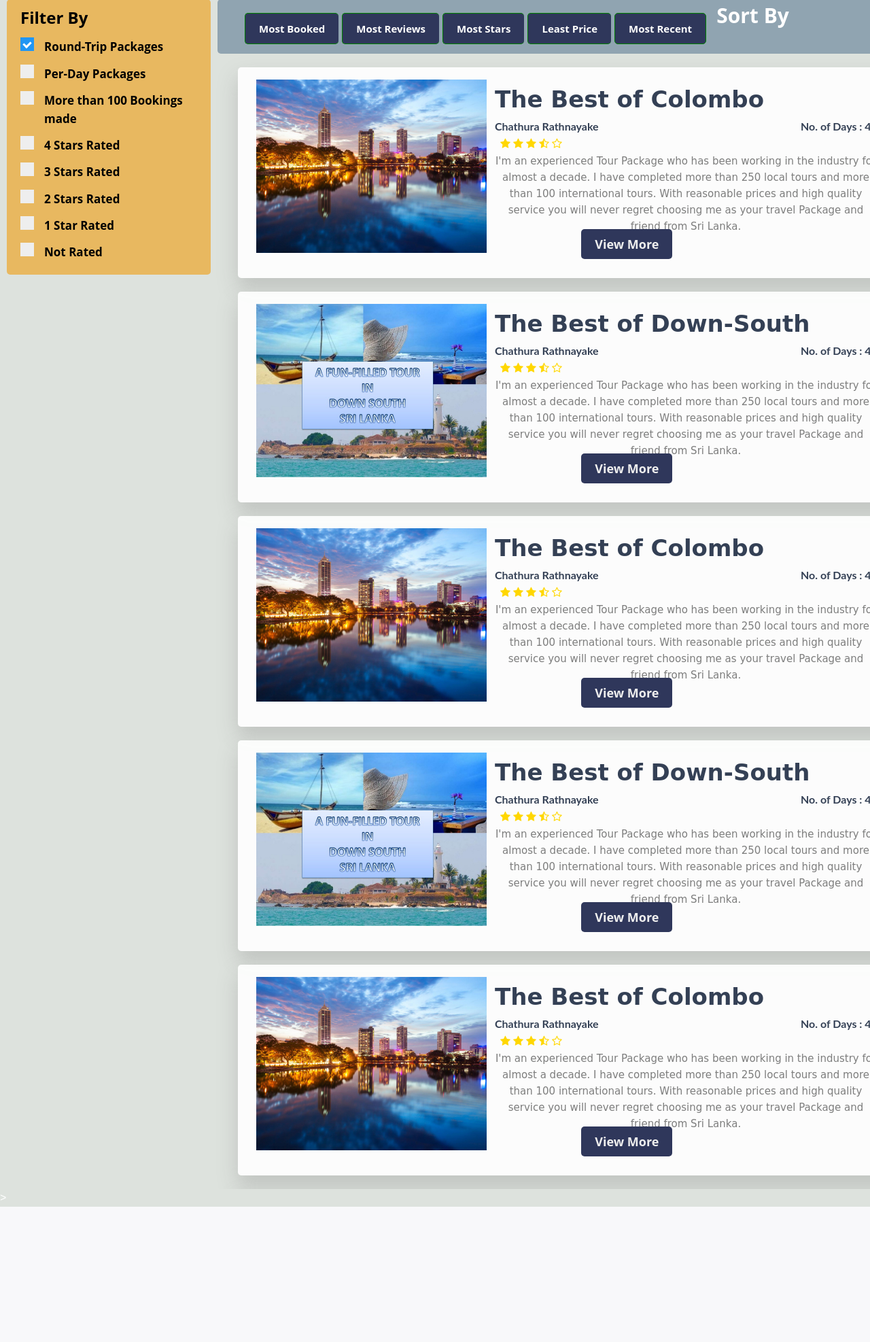
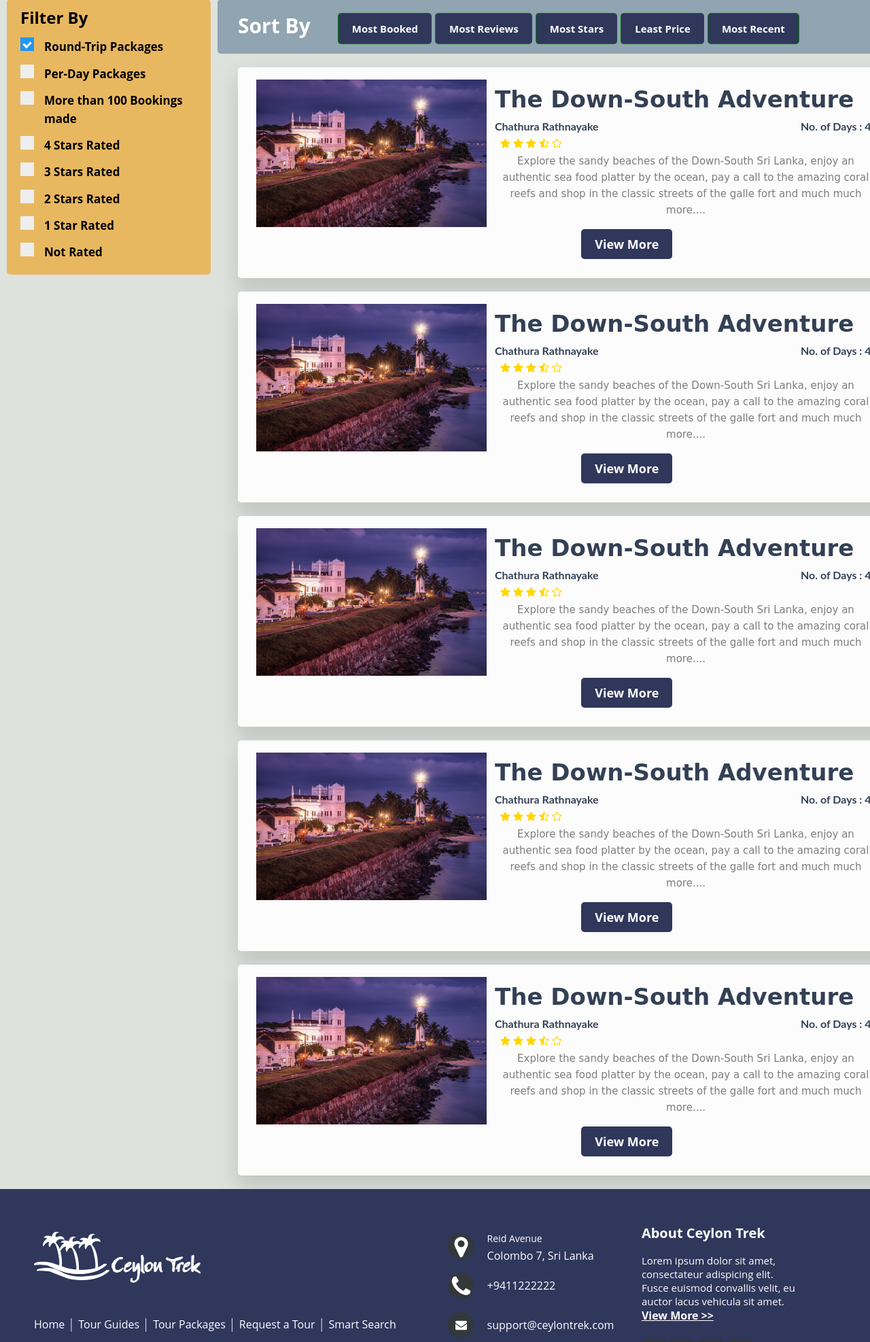
Before and after one commit to Tour-Guide-Project/ceylontrek-3TIER, a PHP site: page /ceylontrek-3tier/tourPackageResults.php in a window 1280 px wide. Shown: the part 131-2105 px from the top of the page at 68% size. Before the commit the page ends 1906 px from the top, so only its background shows below. Run offline with PHP 8.4, Linux system fonts and the light colour scheme.

Commit message:
dinendra : linked pages

```diff
--- a/resources/css/tourGuideSearchResults.css
+++ b/resources/css/tourGuideSearchResults.css
@@ -150,10 +150,12 @@
 
             .sortby h2 {
                 /* font-family: lato; */
-                margin-top: 25px;
-                margin-left: 10px;
+                margin-top: 15px;
+                margin-left: 30px;
                 font-weight: 5px;
                 font-size: 30px;
+                float: left;
+                margin-right: px;
             }
 
             .tourGuide {
--- a/view/Guide_all_reviews.php
+++ b/view/Guide_all_reviews.php
@@ -15,8 +15,8 @@
 <?php include('../view/top_bar.php'); ?>
  <div class="wrapper">
       <div class="split_left" >
-           <img src="../resources/img/reviewimg.jpg">
-           <h3>Guide name</h3>
+           <img src="../resources/img/guide/1.jpg"">
+           <h3>Chathura Rathnayake</h3>
       </div><!--split_left-->
 
 
--- a/view/Guide_search_page.php
+++ b/view/Guide_search_page.php
@@ -33,7 +33,7 @@
    				<input class="search numoftourist" type="text" name="numoftourist" id="" placeholder="Number_Of_Tourist">
 
 
-   				<button class="Search-btn" type="button">SEARCH</button>
+   				<button class="Search-btn" type="button"><a style="color:white; text-decoration:none;" href='tourGuideSearchResults.php'>SEARCH</a></button>
 
                <br><br>
 
@@ -50,7 +50,7 @@
 
                </div><!--check-box-->
                  <br><br><br><br>
-                 <button class="seeall-button">SEE ALL Guides</button>
+                 <button class="seeall-button"><a style="color:white; text-decoration:none;" href='tourGuideSearchResults.php'>SEE ALL Guides</a></button>
       	</div><!--form-box-->
 
 
--- a/view/SmartSearchCriteriaSelection.php
+++ b/view/SmartSearchCriteriaSelection.php
@@ -15,7 +15,7 @@
 
 	<div class="con">
 
-		<button class="searchButton">Search</button>
+		<button class="searchButton"><a style="color:white; text-decoration:none;" href='SmartSearchResultsPage.php'>Search</a></button>
 
 		<div class="boxOutdoor clearfix">
 
--- a/view/package_review.php
+++ b/view/package_review.php
@@ -14,9 +14,9 @@
 <?php include('../view/top_bar.php'); ?>
  <div class="wrapper">
       <div class="split_left" >
-           <img src="../resources/img/reviewimg.jpg">
-           <h3>Guide name</h3>
-           <h3>Package name</h3>
+           <img src="../resources/img/guide/1.jpg">
+           <h3>Chathura Rathnayake</h3>
+           <h3>The DownSouth Adventure</h3>
       </div><!--split_left-->
 
 
--- a/view/package_search_page.php
+++ b/view/package_search_page.php
@@ -33,7 +33,7 @@
    				<input class="search numoftourist" type="text" name="numoftourist" id="" placeholder="Number_Of_Tourist">
 
 
-   				<button class="Search-btn" type="button">SEARCH</button>
+   				<button class="Search-btn" type="button"><a style="color:white; text-decoration:none;" href='tourPackageResults.php'>SEARCH</a></button>
 
                <br><br>
 
@@ -47,7 +47,7 @@
 
                </div><!--check-box-->
                  <br><br><br><br>
-                 <button class="seeall-button">SEE ALL PACKAGES</button>
+                 <button class="seeall-button"><a style="color:white; text-decoration:none;" href='tourPackageResults.php'>SEE ALL PACKAGES</a></button>
       	</div><!--form-box-->
 
 
--- a/view/tourPackage.php
+++ b/view/tourPackage.php
@@ -64,7 +64,7 @@
           <a href="url" class="viewmore">View More....</a>
           </div>
 
-          <button class="loginbutton" style="width:200px; margin-right:60px"><span>View All Reviews</span></button>
+          <button class="loginbutton" style="width:200px; margin-right:60px"><span><a style="color:white; text-decoration:none;" href='package_review.php'>View All Reviews</span></button>
 
 
 
--- a/view/tourPackageResults.php
+++ b/view/tourPackageResults.php
@@ -79,7 +79,7 @@
             <div class="package-details">
 
                 <!-- 	Package Name -->
-                <h1>The Best of Colombo</h1>
+                <h1>The Down-South Adventure</h1>
                 <h4 style ="float:left">Chathura Rathnayake</h4>
                 <h4 style="padding-left:450px">No. of Days : 4</h4>
 
@@ -94,8 +94,7 @@
 
                 <!-- Package bio -->
                 <p class="information">
-                    I'm an experienced Tour Package who has been working in the industry for almost a decade. I have completed more than 250 local tours and more than 100 international tours. With reasonable prices and high quality service you will never regret choosing me
-                    as your travel Package and friend from Sri Lanka.
+                   Explore the sandy beaches of the Down-South Sri Lanka, enjoy an authentic sea food platter by the ocean, pay a call to the amazing coral reefs and shop in the classic streets of the galle fort and much much more....
                 </p>
 
 
@@ -104,64 +103,7 @@
                 <div class="packagecontrol">
 
                     <!-- Start Button buying -->
-                    <button class="btn"><span> View More</span>
-
-         </button>
-                    <!-- End Button buying -->
-
-                </div>
-
-            </div>
-
-            <!-- 	End	Package details   -->
-
-
-
-            <!-- 	Start Package image & Information -->
-
-            <div class="package-image">
-
-                <img src="../resources/img/Packageresult/1.jpg" alt="Omar Dsoky">
-
-            </div>
-            <!--  End Package image  -->
-
-
-        </div>
-        <!-- tourPackage1 -->
-
-        <div class="tourPackage">
-
-            <!-- Start	Package details -->
-            <div class="package-details">
-
-                <!-- 	Package Name -->
-                <h1>The Best of Down-South</h1>
-                <h4 style ="float:left">Chathura Rathnayake</h4>
-                <h4 style="padding-left:450px">No. of Days : 4</h4>
-
-                <span class="hint-star star" >
-            <i class="fa fa-star" aria-hidden="true"></i>
-            <i class="fa fa-star" aria-hidden="true"></i>
-            <i class="fa fa-star" aria-hidden="true"></i>
-            <i class="fa fa-star-half-o" aria-hidden="true"></i>
-            <i class="fa fa-star-o" aria-hidden="true"></i>
-          </span>
-
-
-                <!-- Package bio -->
-                <p class="information">
-                    I'm an experienced Tour Package who has been working in the industry for almost a decade. I have completed more than 250 local tours and more than 100 international tours. With reasonable prices and high quality service you will never regret choosing me
-                    as your travel Package and friend from Sri Lanka.
-                </p>
-
-
-
-                <!-- 		Control -->
-                <div class="packagecontrol">
-
-                    <!-- Start Button buying -->
-                    <button class="btn"><span> View More</span>
+                    <button class="btn"><a style="color:white; text-decoration:none;" href='tourPackage.php'><span> View More</span></a>
 
          </button>
                     <!-- End Button buying -->
@@ -185,7 +127,7 @@
 
 
         </div>
-        <!-- tourPackage2 -->
+        <!-- tourPackage1 -->
 
         <div class="tourPackage">
 
@@ -193,7 +135,7 @@
 <div class="package-details">
 
     <!-- 	Package Name -->
-    <h1>The Best of Colombo</h1>
+    <h1>The Down-South Adventure</h1>
     <h4 style ="float:left">Chathura Rathnayake</h4>
     <h4 style="padding-left:450px">No. of Days : 4</h4>
 
@@ -208,8 +150,7 @@
 
     <!-- Package bio -->
     <p class="information">
-        I'm an experienced Tour Package who has been working in the industry for almost a decade. I have completed more than 250 local tours and more than 100 international tours. With reasonable prices and high quality service you will never regret choosing me
-        as your travel Package and friend from Sri Lanka.
+       Explore the sandy beaches of the Down-South Sri Lanka, enjoy an authentic sea food platter by the ocean, pay a call to the amazing coral reefs and shop in the classic streets of the galle fort and much much more....
     </p>
 
 
@@ -218,64 +159,7 @@
     <div class="packagecontrol">
 
         <!-- Start Button buying -->
-        <button class="btn"><span> View More</span>
-
-</button>
-        <!-- End Button buying -->
-
-    </div>
-
-</div>
-
-<!-- 	End	Package details   -->
-
-
-
-<!-- 	Start Package image & Information -->
-
-<div class="package-image">
-
-    <img src="../resources/img/Packageresult/1.jpg" alt="Omar Dsoky">
-
-</div>
-<!--  End Package image  -->
-
-
-</div>
-<!-- tourPackage1 -->
-
-<div class="tourPackage">
-
-<!-- Start	Package details -->
-<div class="package-details">
-
-    <!-- 	Package Name -->
-    <h1>The Best of Down-South</h1>
-    <h4 style ="float:left">Chathura Rathnayake</h4>
-    <h4 style="padding-left:450px">No. of Days : 4</h4>
-
-    <span class="hint-star star" >
-<i class="fa fa-star" aria-hidden="true"></i>
-<i class="fa fa-star" aria-hidden="true"></i>
-<i class="fa fa-star" aria-hidden="true"></i>
-<i class="fa fa-star-half-o" aria-hidden="true"></i>
-<i class="fa fa-star-o" aria-hidden="true"></i>
-</span>
-
-
-    <!-- Package bio -->
-    <p class="information">
-        I'm an experienced Tour Package who has been working in the industry for almost a decade. I have completed more than 250 local tours and more than 100 international tours. With reasonable prices and high quality service you will never regret choosing me
-        as your travel Package and friend from Sri Lanka.
-    </p>
-
-
-
-    <!-- 		Control -->
-    <div class="packagecontrol">
-
-        <!-- Start Button buying -->
-        <button class="btn"><span> View More</span>
+        <button class="btn"><a style="color:white; text-decoration:none;" href='tourPackage.php'><span> View More</span></a>
 
 </button>
         <!-- End Button buying -->
@@ -299,7 +183,8 @@
 
 
 </div>
-<!-- tourPackage2 -->
+<!-- tourPackage1 -->
+
 
 <div class="tourPackage">
 
@@ -307,7 +192,7 @@
 <div class="package-details">
 
     <!-- 	Package Name -->
-    <h1>The Best of Colombo</h1>
+    <h1>The Down-South Adventure</h1>
     <h4 style ="float:left">Chathura Rathnayake</h4>
     <h4 style="padding-left:450px">No. of Days : 4</h4>
 
@@ -322,8 +207,7 @@
 
     <!-- Package bio -->
     <p class="information">
-        I'm an experienced Tour Package who has been working in the industry for almost a decade. I have completed more than 250 local tours and more than 100 international tours. With reasonable prices and high quality service you will never regret choosing me
-        as your travel Package and friend from Sri Lanka.
+       Explore the sandy beaches of the Down-South Sri Lanka, enjoy an authentic sea food platter by the ocean, pay a call to the amazing coral reefs and shop in the classic streets of the galle fort and much much more....
     </p>
 
 
@@ -332,64 +216,7 @@
     <div class="packagecontrol">
 
         <!-- Start Button buying -->
-        <button class="btn"><span> View More</span>
-
-</button>
-        <!-- End Button buying -->
-
-    </div>
-
-</div>
-
-<!-- 	End	Package details   -->
-
-
-
-<!-- 	Start Package image & Information -->
-
-<div class="package-image">
-
-    <img src="../resources/img/Packageresult/1.jpg" alt="Omar Dsoky">
-
-</div>
-<!--  End Package image  -->
-
-
-</div>
-<!-- tourPackage1 -->
-
-<div class="tourPackage">
-
-<!-- Start	Package details -->
-<div class="package-details">
-
-    <!-- 	Package Name -->
-    <h1>The Best of Down-South</h1>
-    <h4 style ="float:left">Chathura Rathnayake</h4>
-    <h4 style="padding-left:450px">No. of Days : 4</h4>
-
-    <span class="hint-star star" >
-<i class="fa fa-star" aria-hidden="true"></i>
-<i class="fa fa-star" aria-hidden="true"></i>
-<i class="fa fa-star" aria-hidden="true"></i>
-<i class="fa fa-star-half-o" aria-hidden="true"></i>
-<i class="fa fa-star-o" aria-hidden="true"></i>
-</span>
-
-
-    <!-- Package bio -->
-    <p class="information">
-        I'm an experienced Tour Package who has been working in the industry for almost a decade. I have completed more than 250 local tours and more than 100 international tours. With reasonable prices and high quality service you will never regret choosing me
-        as your travel Package and friend from Sri Lanka.
-    </p>
-
-
-
-    <!-- 		Control -->
-    <div class="packagecontrol">
-
-        <!-- Start Button buying -->
-        <button class="btn"><span> View More</span>
+        <button class="btn"><a style="color:white; text-decoration:none;" href='tourPackage.php'><span> View More</span></a>
 
 </button>
         <!-- End Button buying -->
@@ -413,7 +240,131 @@
 
 
 </div>
-<!-- tourPackage2 -->
+<!-- tourPackage1 -->
+
+
+
+<div class="tourPackage">
+
+<!-- Start	Package details -->
+<div class="package-details">
+
+    <!-- 	Package Name -->
+    <h1>The Down-South Adventure</h1>
+    <h4 style ="float:left">Chathura Rathnayake</h4>
+    <h4 style="padding-left:450px">No. of Days : 4</h4>
+
+    <span class="hint-star star" >
+<i class="fa fa-star" aria-hidden="true"></i>
+<i class="fa fa-star" aria-hidden="true"></i>
+<i class="fa fa-star" aria-hidden="true"></i>
+<i class="fa fa-star-half-o" aria-hidden="true"></i>
+<i class="fa fa-star-o" aria-hidden="true"></i>
+</span>
+
+
+    <!-- Package bio -->
+    <p class="information">
+       Explore the sandy beaches of the Down-South Sri Lanka, enjoy an authentic sea food platter by the ocean, pay a call to the amazing coral reefs and shop in the classic streets of the galle fort and much much more....
+    </p>
+
+
+
+    <!-- 		Control -->
+    <div class="packagecontrol">
+
+        <!-- Start Button buying -->
+        <button class="btn"><a style="color:white; text-decoration:none;" href='tourPackage.php'><span> View More</span></a>
+
+</button>
+        <!-- End Button buying -->
+
+    </div>
+
+</div>
+
+<!-- 	End	Package details   -->
+
+
+
+<!-- 	Start Package image & Information -->
+
+<div class="package-image">
+
+    <img src="../resources/img/Packageresult/2.jpg" alt="Omar Dsoky">
+
+</div>
+<!--  End Package image  -->
+
+
+</div>
+<!-- tourPackage1 -->
+
+
+
+<div class="tourPackage">
+
+<!-- Start	Package details -->
+<div class="package-details">
+
+    <!-- 	Package Name -->
+    <h1>The Down-South Adventure</h1>
+    <h4 style ="float:left">Chathura Rathnayake</h4>
+    <h4 style="padding-left:450px">No. of Days : 4</h4>
+
+    <span class="hint-star star" >
+<i class="fa fa-star" aria-hidden="true"></i>
+<i class="fa fa-star" aria-hidden="true"></i>
+<i class="fa fa-star" aria-hidden="true"></i>
+<i class="fa fa-star-half-o" aria-hidden="true"></i>
+<i class="fa fa-star-o" aria-hidden="true"></i>
+</span>
+
+
+    <!-- Package bio -->
+    <p class="information">
+       Explore the sandy beaches of the Down-South Sri Lanka, enjoy an authentic sea food platter by the ocean, pay a call to the amazing coral reefs and shop in the classic streets of the galle fort and much much more....
+    </p>
+
+
+
+    <!-- 		Control -->
+    <div class="packagecontrol">
+
+        <!-- Start Button buying -->
+        <button class="btn"><a style="color:white; text-decoration:none;" href='tourPackage.php'><span> View More</span></a>
+
+</button>
+        <!-- End Button buying -->
+
+    </div>
+
+</div>
+
+<!-- 	End	Package details   -->
+
+
+
+<!-- 	Start Package image & Information -->
+
+<div class="package-image">
+
+    <img src="../resources/img/Packageresult/2.jpg" alt="Omar Dsoky">
+
+</div>
+<!--  End Package image  -->
+
+
+</div>
+<!-- tourPackage1 -->
+
+
+
+
+
+
+
+</div>
 
 
 <div class="dashend"> <?php include('../view/footer.php'); ?> </div>
```
Also changed, not shown: view/SmartSearchResultsPage.php (+8 -8 lines), view/guideDashboard.php (+11 -0 lines), view/homepage.php (+5 -5 lines), view/tourGuideProfile.php (+13 -8 lines), view/tourGuideSearchResults.php (+8 -8 lines), view/tour_request_post.php (+8 -8 lines), resources/img/Packageresult/2.jpg, resources/img/guideresult/1.jpg, resources/img/guideresult/2.jpg (deleted).
